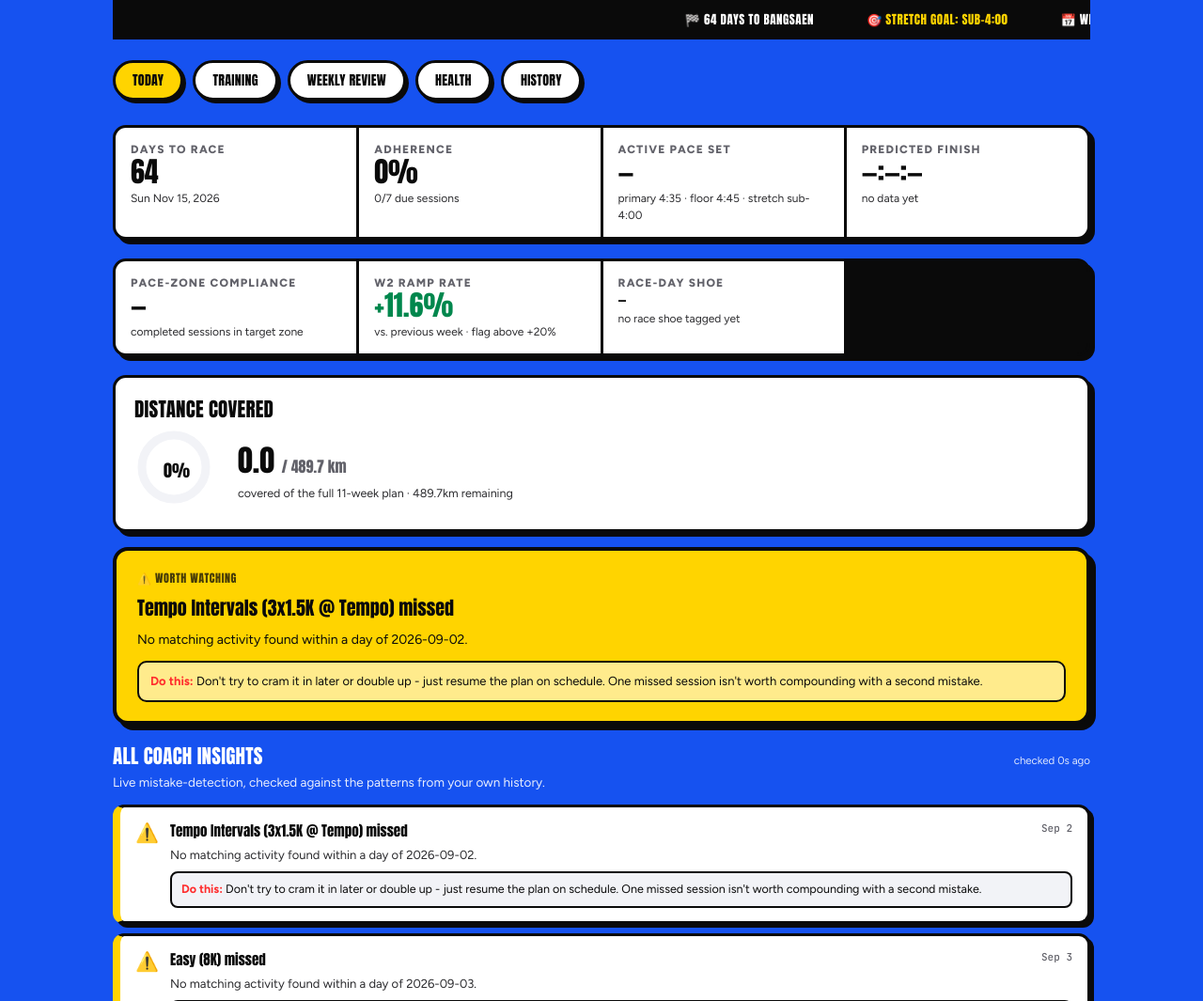
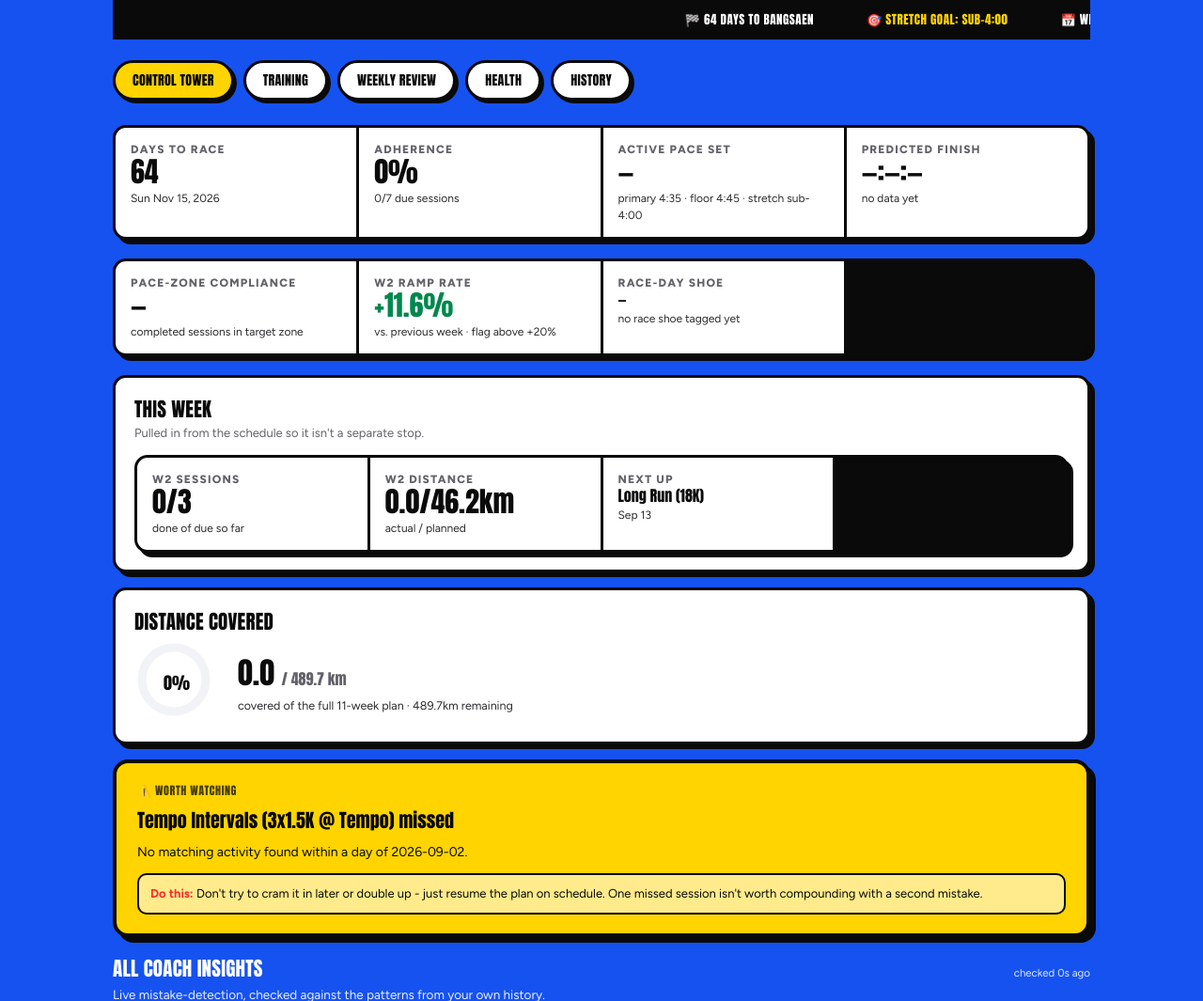
Before and after one commit to 1985raghus/bangsean42, a Flask app: page / in a window 1280 px wide. Shown: the part 128-1193 px from the top of the page at 94% size. Run offline with Flask 3, Linux system fonts and the light colour scheme; data that the repository does not hold is empty.

Commit message:
Consolidate duplicate KPIs into Control Tower, add mobile-responsive layout
- Rename Today tab to Control Tower; add This Week panel pulled from schedule data
- Remove ramp-rate/pace-compliance duplication from the Training tab's KPI card
- Add mobile breakpoint collapsing all grid layouts to one column
- Wrap the full-schedule table for horizontal scroll instead of page overflow

```diff
--- a/templates/index.html
+++ b/templates/index.html
@@ -327,6 +327,21 @@
   .rec-card .eyebrow { color: var(--accent); }
 
   #hidden { display: none; }
+
+  /* mobile: collapse every multi-column layout to one column, keep tap targets usable */
+  @media (max-width: 640px) {
+    .wrap { padding: 0 14px 50px; }
+    header { padding: 16px 0 14px; }
+    .tiles, .heat-tiles, .fitness-tiles, .sweat-tiles, .gear-tiles, .kpi-story-strip { grid-template-columns: 1fr; }
+    .cycle-grid, .race-grid, .grid-2 { grid-template-columns: 1fr; }
+    .readiness-top { flex-direction: column; align-items: flex-start; gap: 8px; }
+    .weight-form, .heat-form { flex-direction: column; align-items: stretch; }
+    .weight-form input, .heat-form input, .weight-form .btn, .weight-form .btn-ghost, .heat-form .btn, .heat-form .btn-ghost { width: 100%; }
+    table.sessions-table td { padding: 8px 10px; font-size: 12px; }
+    .tab-btn { padding: 8px 14px; font-size: 12.5px; }
+    h1 { font-size: 26px; }
+    .topbar-actions { width: 100%; justify-content: space-between; }
+  }
 </style>
 </head>
 <body>
@@ -368,7 +383,7 @@
     <div class="ticker"><div class="ticker-track" id="ticker-track"></div></div>
 
     <nav class="tab-nav" id="tab-nav">
-      <button class="tab-btn active" data-tab="today">Today</button>
+      <button class="tab-btn active" data-tab="today">Control Tower</button>
       <button class="tab-btn" data-tab="training">Training</button>
       <button class="tab-btn" data-tab="weekly">Weekly Review</button>
       <button class="tab-btn" data-tab="health">Health</button>
@@ -380,6 +395,12 @@
 
       <div class="tiles" id="tiles"></div>
       <div class="tiles" id="kpi-story-strip"></div>
+
+      <div class="card">
+        <h2>This Week</h2>
+        <p class="muted" style="font-size:13px;margin-top:-4px;">Pulled in from the schedule so it isn't a separate stop.</p>
+        <div class="tiles" id="this-week-strip" style="margin-bottom:0;"></div>
+      </div>
 
       <div class="card">
         <h2>Distance covered</h2>
@@ -424,8 +445,8 @@
       </div>
 
       <div class="card">
-        <h2>Coach KPIs</h2>
-        <p class="muted" style="font-size:13px;margin-top:-4px;">The metrics a coach actually watches for injury risk and execution, not just distance.</p>
+        <h2>Session Mix &amp; Effort</h2>
+        <p class="muted" style="font-size:13px;margin-top:-4px;">Ramp rate and pace compliance are on the Control Tower tab &mdash; this is what's specific to how volume and effort break down.</p>
         <div class="tiles" id="kpi-tiles" style="margin-bottom:0;"></div>
         <div id="hr-breakdown" style="margin-top:14px;"></div>
       </div>
@@ -1250,6 +1271,24 @@ function renderTodayKpiStrip(plan, progress, analysis, gear) {
   `;
 }
 
+function renderThisWeek(progress) {
+  const el = $('this-week-strip');
+  if (!el) return;
+  const curWeek = currentWeekFromRows(progress.rows);
+  const weekRows = progress.rows.filter(r => r.week === curWeek);
+  const due = weekRows.filter(r => r.status !== 'upcoming');
+  const completed = due.filter(r => r.status === 'done' || r.status === 'partial');
+  const plannedKm = weekRows.reduce((s, r) => s + r.plannedKm, 0);
+  const actualKm = weekRows.reduce((s, r) => s + (r.actualKm || 0), 0);
+  const next = weekRows.find(r => r.status === 'upcoming' || r.status === 'today');
+
+  el.innerHTML = `
+    <div class="tile"><div class="eyebrow">${curWeek || '—'} sessions</div><div class="value mono">${completed.length}/${due.length}</div><div class="sub">done of due so far</div></div>
+    <div class="tile"><div class="eyebrow">${curWeek || '—'} distance</div><div class="value mono">${actualKm.toFixed(1)}/${plannedKm.toFixed(1)}km</div><div class="sub">actual / planned</div></div>
+    <div class="tile"><div class="eyebrow">Next up</div><div class="value" style="font-size:16px;">${next ? next.label : 'Week complete'}</div><div class="sub">${next ? fmtDate(next.date) : ''}</div></div>
+  `;
+}
+
 function renderPredictionPill(prediction) {
   const pill = $('prediction-pill');
   if (!prediction.available) {
@@ -1376,7 +1415,7 @@ function renderWeeks(plan, progress) {
         </div>
         <div class="week-vol">Planned <b>${plannedTotal.toFixed(1)}</b>km${actualRows.length ? ` &middot; Actual <b class="actual">${actualTotal.toFixed(1)}</b>km` : ''}</div>
       </div>
-      <table class="sessions-table"><tbody>${rowsHtml}</tbody></table>
+      <div class="table-scroll"><table class="sessions-table"><tbody>${rowsHtml}</tbody></table></div>
     </div>`;
   });
   $('weeks-container').innerHTML = html;
@@ -1642,15 +1681,11 @@ function currentWeekFromRows(rows) {
 function renderKpis(plan, progress, analysis) {
   const curWeek = currentWeekFromRows(progress.rows);
   const wk = (plan.plannedKpis || []).find(w => w.week === curWeek);
-  const rampPct = wk && wk.rampPct != null ? wk.rampPct : null;
-  const rampCls = rampPct == null ? '' : rampPct > 20 ? 'style="color:var(--bad)"' : rampPct > 15 ? 'style="color:var(--warn)"' : 'style="color:var(--good)"';
-  const compliance = analysis.paceCompliancePct;
-  const complianceCls = compliance == null ? '' : compliance >= 70 ? 'style="color:var(--good)"' : compliance >= 50 ? 'style="color:var(--warn)"' : 'style="color:var(--bad)"';
-
+
+  // Ramp rate and pace-zone compliance now live on the Control Tower tab's KPI strip -
+  // no need to repeat the exact same numbers here too.
   $('kpi-tiles').innerHTML = `
-    <div class="tile"><div class="eyebrow">${curWeek || '—'} ramp rate</div><div class="value mono" ${rampCls}>${rampPct != null ? (rampPct>0?'+':'')+rampPct+'%' : '—'}</div><div class="sub">vs. previous week's planned volume &middot; flag above +20%</div></div>
     <div class="tile"><div class="eyebrow">${curWeek || '—'} long-run share</div><div class="value mono">${wk ? wk.longRunPct + '%' : '—'}</div><div class="sub">of that week's total volume</div></div>
-    <div class="tile"><div class="eyebrow">Pace-zone compliance</div><div class="value mono" ${complianceCls}>${compliance != null ? compliance + '%' : '—'}</div><div class="sub">completed sessions landing in target zone</div></div>
     <div class="tile"><div class="eyebrow">Sessions w/ HR data</div><div class="value mono">${Object.values(analysis.avgHrByKind || {}).length ? progress.rows.filter(r=>r.actualHr).length : 0}</div><div class="sub">feeds the easy-vs-hard check below</div></div>
   `;
 
@@ -1777,6 +1812,7 @@ async function enterApp(forceRefresh) {
     renderFadeForecast(progress.prediction.fadeForecast);
     renderKpis(plan, progress, analysis);
     renderDistanceHero(progress.rows);
+    renderThisWeek(progress);
     renderWeeks(plan, progress);
     renderVolumeChart(analysis.weekly);
     renderPaceChart(analysis.paceHistory, analysis.prediction);
```
